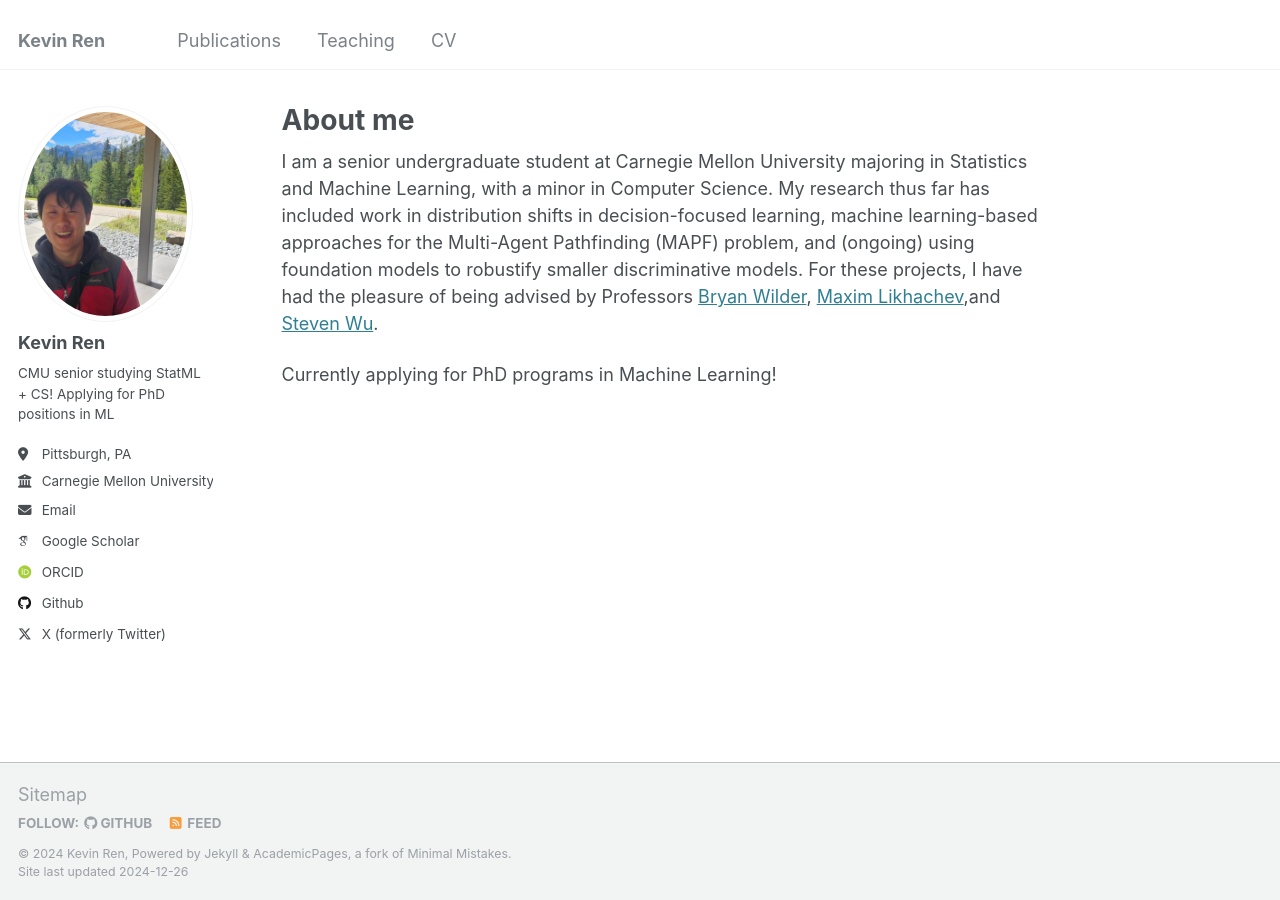
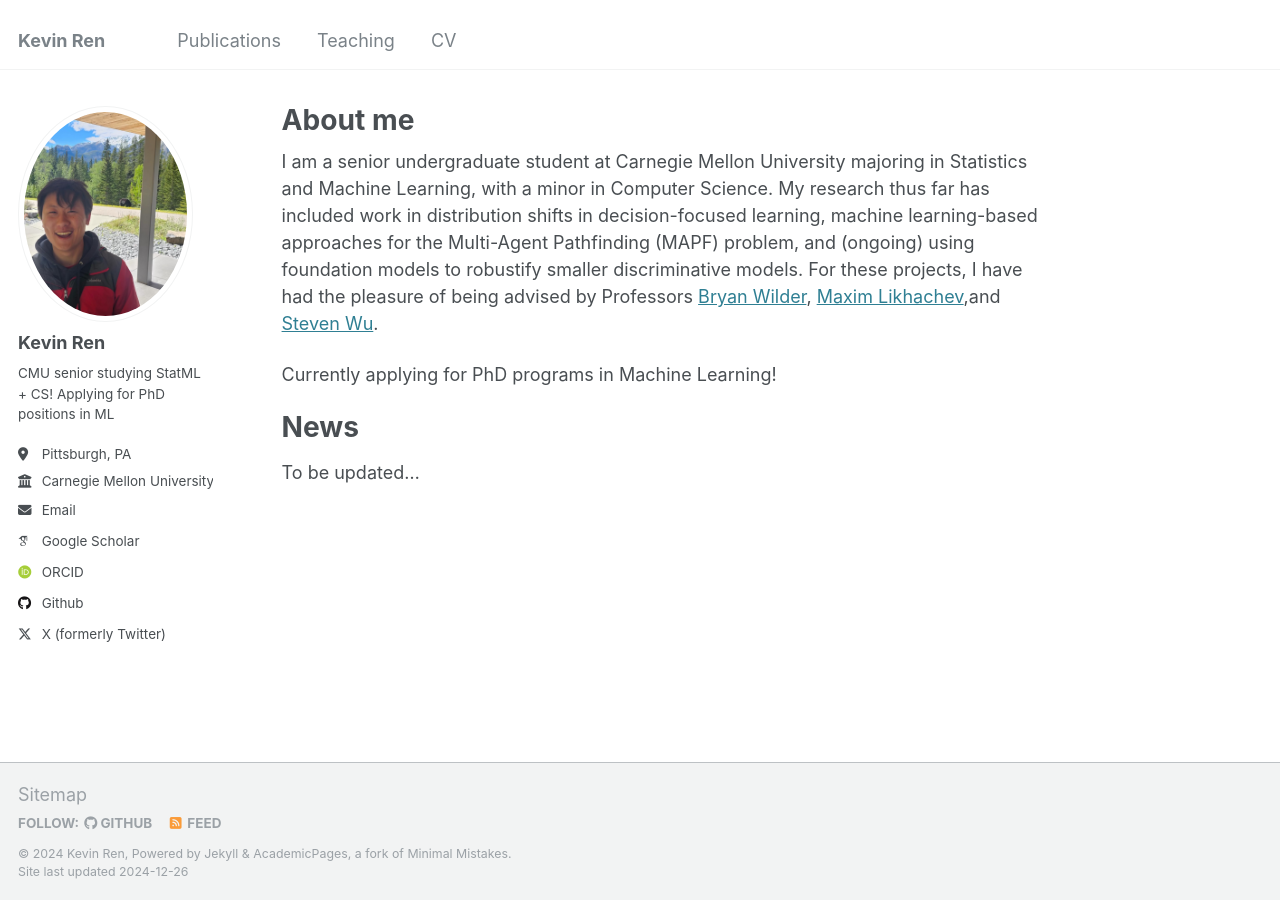
Before and after one commit to renkevin9/renkevin9.github.io, a Jekyll site: the page built from _pages/about.md, in a window 1280 px wide. Built offline with Jekyll 4.4.1, drawn with Linux system fonts in a browser that asks for light colours; some web fonts are replaced.

Commit message:
news test

```diff
--- a/_pages/about.md
+++ b/_pages/about.md
@@ -10,6 +10,14 @@ redirect_from:
 I am a senior undergraduate student at Carnegie Mellon University majoring in Statistics and Machine Learning, with a minor in Computer Science. My research thus far has included work in distribution shifts in decision-focused learning, machine learning-based approaches for the Multi-Agent Pathfinding (MAPF) problem, and (ongoing) using foundation models to robustify smaller discriminative models. For these projects, I have had the pleasure of being advised by Professors <a href="https://bryanwilder.github.io/">Bryan Wilder</a>, <a href="https://www.cs.cmu.edu/~maxim/">Maxim Likhachev</a>,and <a href="https://zstevenwu.com/">Steven Wu</a>.
 
 Currently applying for PhD programs in Machine Learning!
+
+<h1>News</h1>
+
+To be updated...
+
+<!-- <ul>
+  <li></li>
+</ul> -->
 
 <!-- This is the front page of a website that is powered by the [Academic Pages template](https://github.com/academicpages/academicpages.github.io) and hosted on GitHub pages. [GitHub pages](https://pages.github.com) is a free service in which websites are built and hosted from code and data stored in a GitHub repository, automatically updating when a new commit is made to the repository. This template was forked from the [Minimal Mistakes Jekyll Theme](https://mmistakes.github.io/minimal-mistakes/) created by Michael Rose, and then extended to support the kinds of content that academics have: publications, talks, teaching, a portfolio, blog posts, and a dynamically-generated CV. You can fork [this template](https://github.com/academicpages/academicpages.github.io) right now, modify the configuration and markdown files, add your own PDFs and other content, and have your own site for free, with no ads!
 
```
